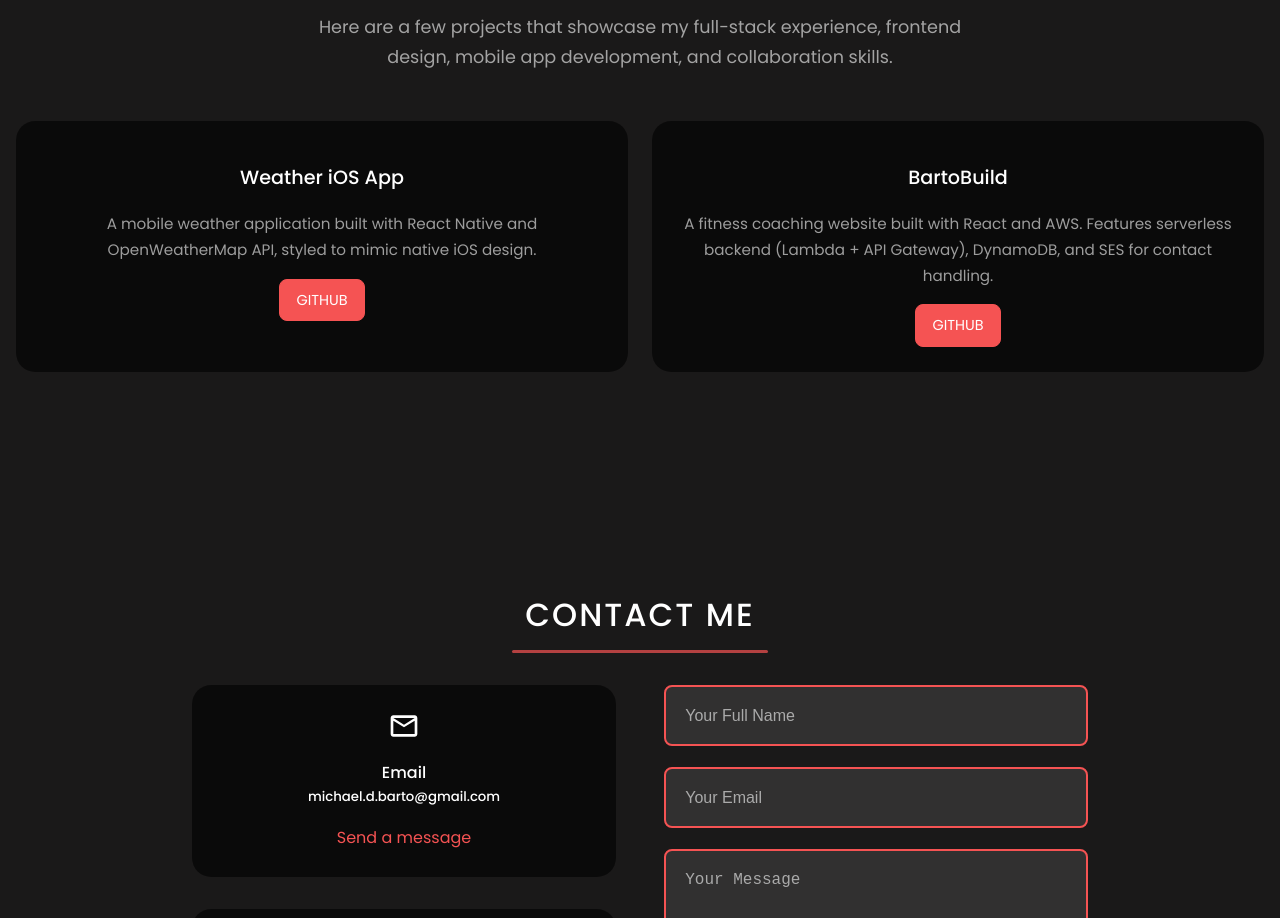
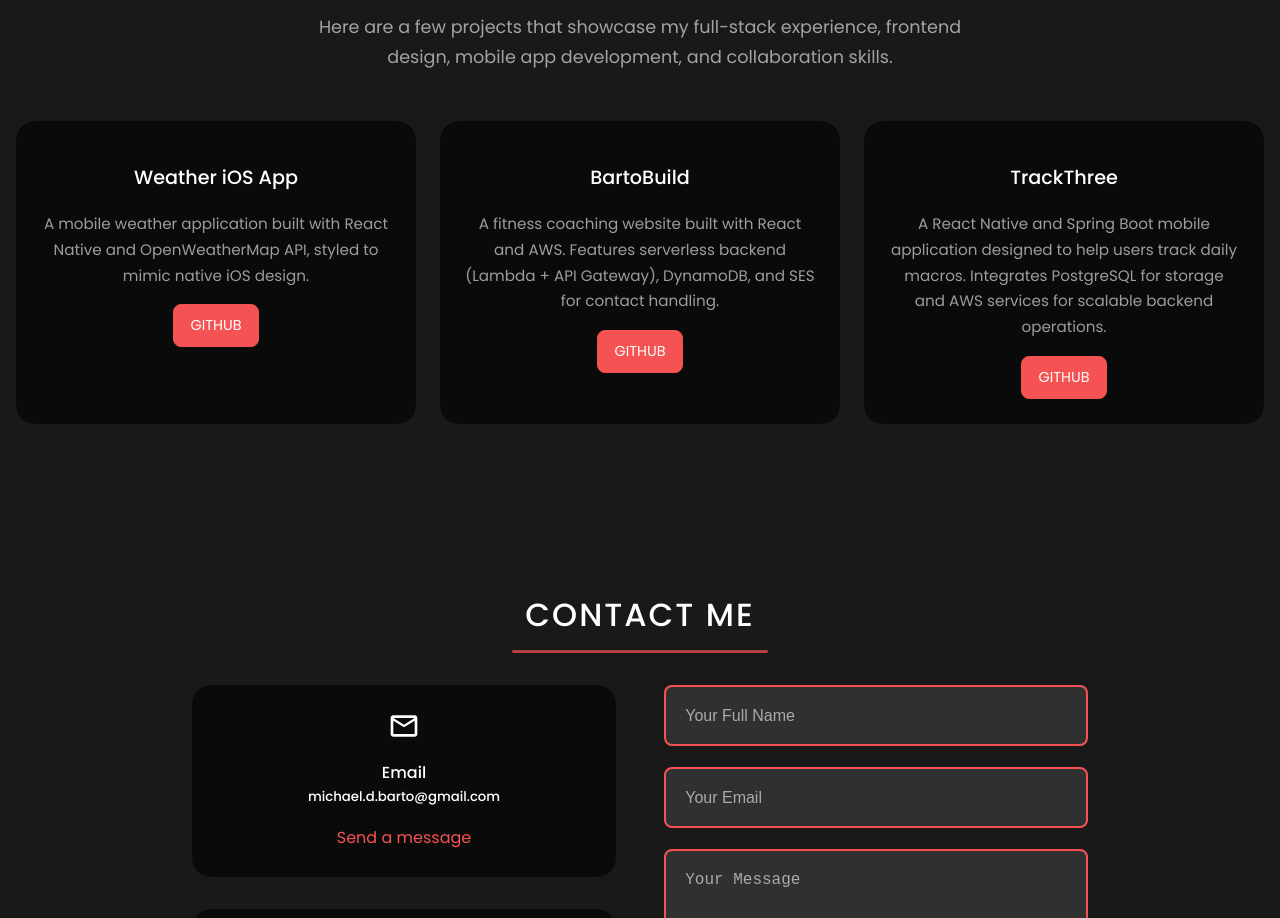
Before and after one commit to mbarto202/react-portfolio-website, a React (Create React App) app: page / in a window 1280 px wide. Shown: the part 1700-2618 px from the top of the page. Built offline with nearby package versions, Linux system fonts and the light colour scheme.

Commit message:
replaced birdietrackr with trackthree

```diff
--- a/src/components/portfolio/Portfolio.jsx
+++ b/src/components/portfolio/Portfolio.jsx
@@ -53,6 +53,25 @@ const Portfolio = () => {
             </a>
           </div>
         </article>
+
+        <article className="portfolio_item">
+          <h3>TrackThree</h3>
+          <p className="portfolio_description">
+            A React Native and Spring Boot mobile application designed to help
+            users track daily macros. Integrates PostgreSQL for storage and AWS
+            services for scalable backend operations.
+          </p>
+          <div className="portfolio_item-cta">
+            <a
+              href="https://github.com/mbarto202/trackthree"
+              className="btn"
+              target="_blank"
+              rel="noopener noreferrer"
+            >
+              GitHub
+            </a>
+          </div>
+        </article>
       </div>
     </section>
   );
```
